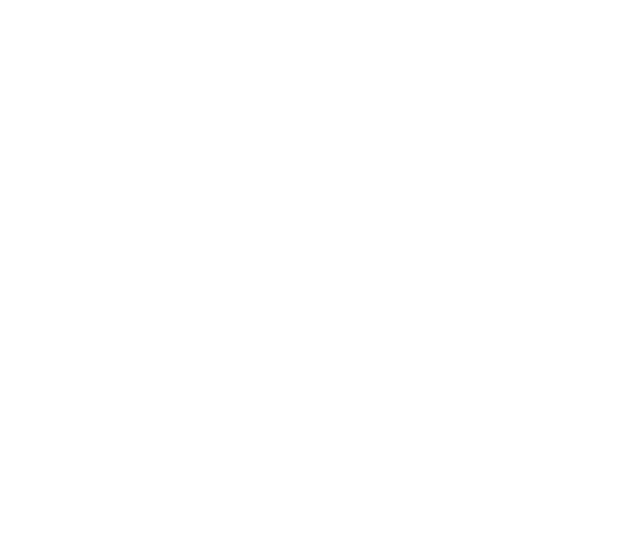
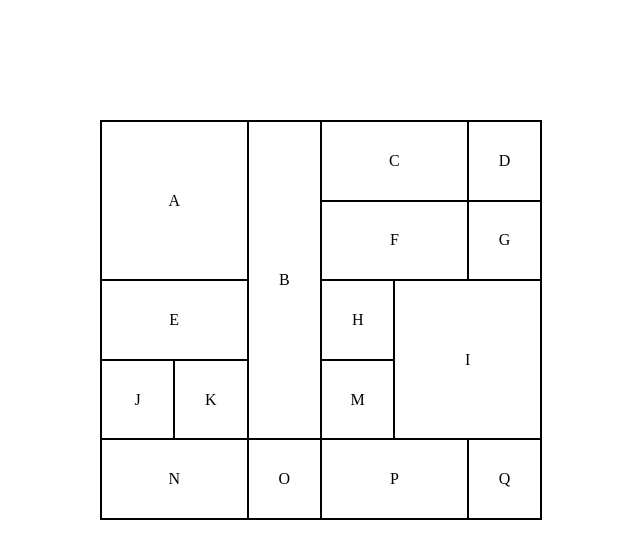
Before and after one commit to ibhatiaritik/internship-project, a plain HTML site: page HTML/index.html in a window 1280 px wide. Shown: the whole page, without its empty margins (319-959 px from the left). Drawn offline with Linux system fonts and the light colour scheme.

Commit message:
Table using HTML

```diff
--- a/HTML/index.html
+++ b/HTML/index.html
@@ -5,8 +5,53 @@
     <meta http-equiv="X-UA-Compatible" content="IE=edge">
     <meta name="viewport" content="width=device-width, initial-scale=1.0">
     <title>Document</title>
+    <style>
+        td,tr{
+            border: 2px solid black;
+            text-align: center;
+            padding: 10px;
+        }
+        table{
+            width: 35%;
+            border-collapse: collapse;
+            margin: 10px auto;
+            height: 50%;
+            table-layout: fixed;
+        }
+        body{
+            height: 800px;
+            margin-top: 120px;
+        }
+    </style>
 </head>
 <body>
-    <span></span>
+    <table>
+        <tr>
+            <td rowspan="2" colspan="2">A</td>
+            <td rowspan="4">B</td>
+            <td colspan="2">C</td>
+            <td>D</td>
+        </tr>
+        <tr>
+            <td colspan="2">F</td>
+            <td>G</td>
+        </tr>
+        <tr>
+            <td colspan="2">E</td>
+            <td>H</td>
+            <td colspan="2" rowspan="2">I</td>
+        </tr>
+        <tr>
+            <td>J</td>
+            <td>K</td>
+            <td>M</td>
+        </tr>
+        <tr>
+            <td colspan="2">N</td>
+            <td>O</td>
+            <td colspan="2">P</td>
+            <td>Q</td>
+        </tr>
+    </table>
 </body>
 </html>
```
